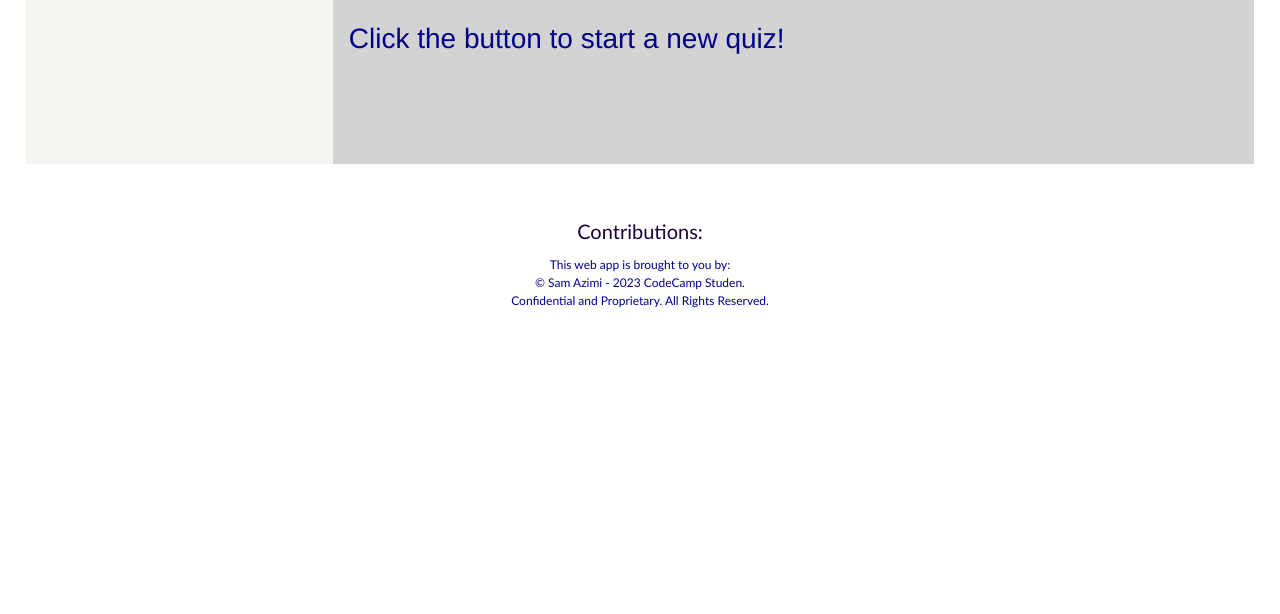
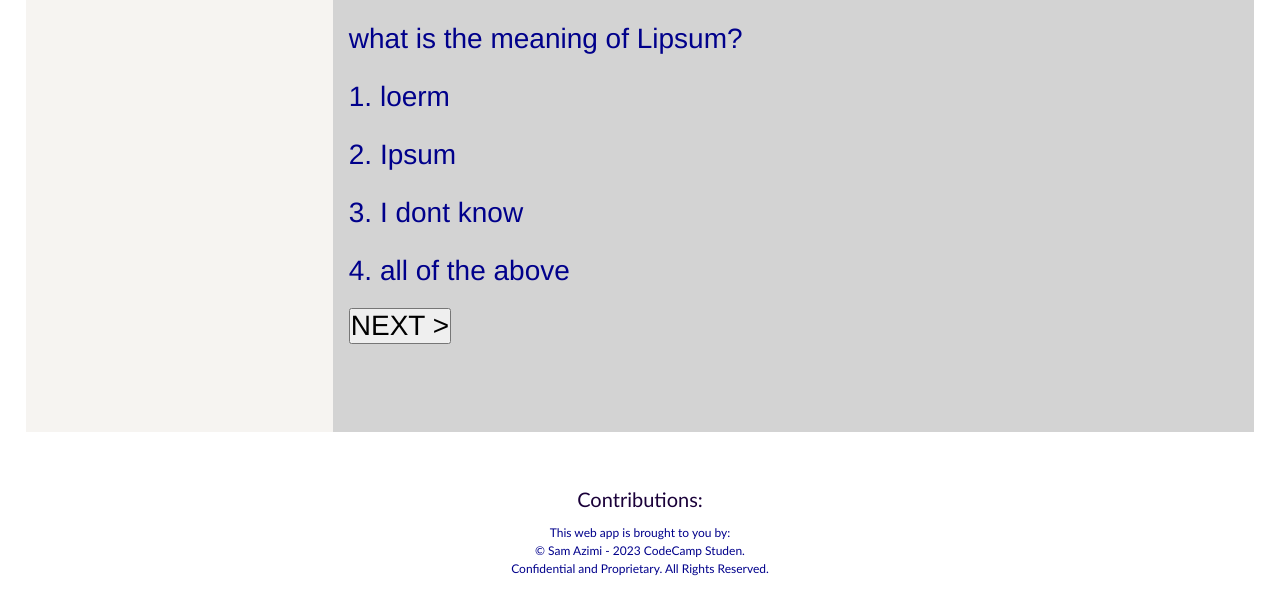
Before and after one commit to dinozio-design/04-Code-Quiz-Web-APIs, a plain HTML site: page index.html in a window 1280 px wide. Both pictures are taken after a click on the button "START THE QUIZ!". Shown: the part 112-726 px from the top of the page. Drawn offline with Linux system fonts and the light colour scheme.

Commit message:
bottons work ! YAYAgit add .

```diff
--- a/assets/script/script.js
+++ b/assets/script/script.js
@@ -1,7 +1,12 @@
 // My Code
-var startPG = document.querySelector(".qAndA");
+var interactivePG = document.querySelector(".qAndA");
 var startQuizBtn = document.createElement("button");
-var startMSG = document.getElementById("lineONE");
+var lineOne = document.getElementById("lineONE");
+var lineTwo = document.getElementById("lineTWO");
+var lineThree = document.getElementById("lineTHREE");
+var lineFour = document.getElementById("lineFOUR");
+var lineFive = document.getElementById("lineFIVE");
+var nextQuestionBtn = document.createElement("button");
 
 const questions = {
     q1: {
@@ -9,7 +14,7 @@ const questions = {
         A: "1. loerm",
         B: "2. Ipsum",
         C: "3. I dont know",
-        D: "all of the above",
+        D: "4. all of the above",
         answerIndex: 1,
     },
     q2: {
@@ -21,38 +26,53 @@ const questions = {
         answerIndex: 2,
     }
 }
-
-// console.log(Object.values(questions)[1]);
-
+var index = 0;
+var tryQ = [];
+var questNum = Object.keys(questions).length;
 // make it a subrouitine to reset the test
-
-startMSG.textContent = "Click the button to start a new quiz!";
-startQuizBtn.className = "btn";
+lineOne.textContent = "Click the button to start a new quiz!";
+startQuizBtn.className = "btn newQuiz";
 startQuizBtn.style.display = "block";
 startQuizBtn.textContent = "START THE QUIZ!";
-startPG.appendChild(startQuizBtn);
+interactivePG.appendChild(startQuizBtn);
+nextQuestionBtn.className = "btn nextBtn";
+nextQuestionBtn.style.display = "none";
+nextQuestionBtn.style.alignItems = "end";
+nextQuestionBtn.textContent = "NEXT >";
+interactivePG.appendChild(nextQuestionBtn);
+
+function renderDisplay(){
+    lineOne.textContent = tryQ.quesT;
+    lineTwo.textContent = tryQ.A;
+    lineThree.textContent = tryQ.B;
+    lineFour.textContent = tryQ.C;
+    lineFive.textContent = tryQ.D;
+    return;
+}
+// validate answer
+function checkAnswer (){
+    console.log(index);
+    if (index < questNum-1) {
+        index++;
+        quizRUN();
+    } else {
+        // go to initials page
+        console.log("you'r done", this);
+    }
+};
 
 var quizRUN = function () {
+
     // set timer
 
     // clear the button
     startQuizBtn.style.display = "none";
+    nextQuestionBtn.style.display = "block";
+    tryQ= Object.values(questions)[index];
+    console.log(tryQ);
+    renderDisplay();
 
-    function waitForAnswer (){
-
-    }
-    // for loop to loop around the list questions in the array
-    var tryQ = [];
-    var index = 0;
-    for (var question in questions){
-        tryQ.push(Object.values(questions)[index]);
-        waitForAnswer();
-        index++;
-
-    }
-
+    // next question
 }
-
-
-//
 startQuizBtn.addEventListener("click",quizRUN);
+nextQuestionBtn.addEventListener("click",checkAnswer);
--- a/index.html
+++ b/index.html
@@ -22,7 +22,7 @@
                 <p id="lineONE"></p>
                 <p id="lineTWO"></p>
                 <p id="lineTHREE"></p>
-                <p id="lienFOUR"></p>
+                <p id="lineFOUR"></p>
                 <p id="lineFIVE"></p>
             </div>
             <div class="rightOrWrong">
```
